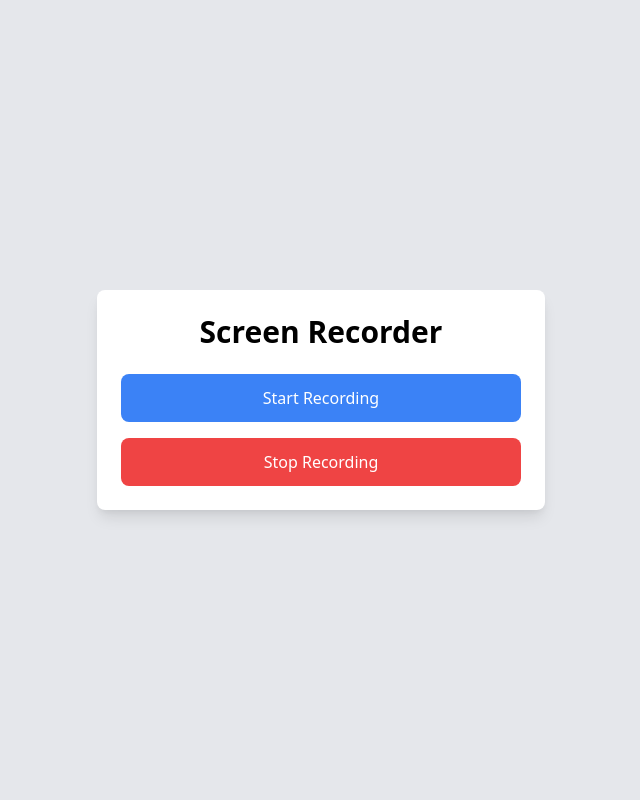
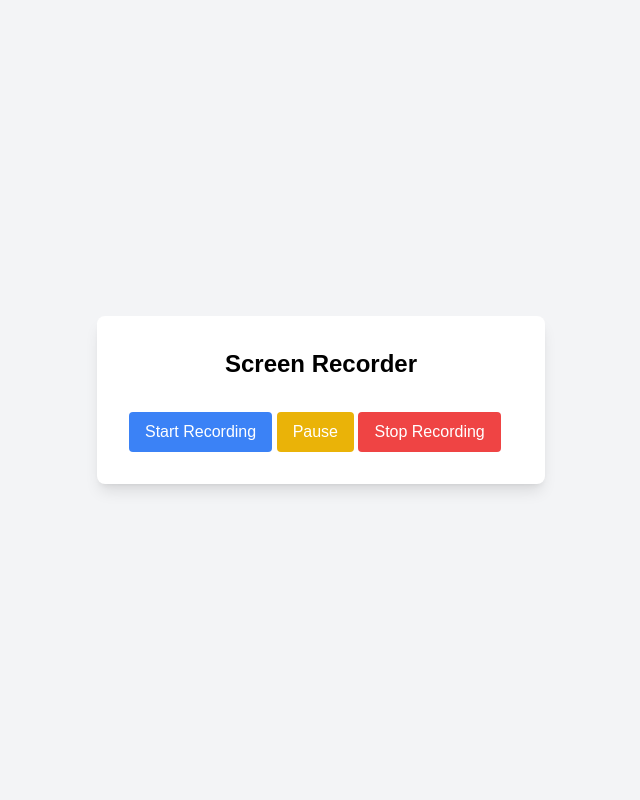
Before and after one commit to ivanz8/OnlineScreenRecorder, a Flask app: page / in a window 1280 px wide. Shown: the whole page, without its empty margins (319-959 px from the left). Run offline with Flask 3, Linux system fonts and the light colour scheme; some libraries are stand-ins or nearby versions.

Commit message:
Update index.html

```diff
--- a/templates/index.html
+++ b/templates/index.html
@@ -3,39 +3,95 @@
 <head>
     <meta charset="UTF-8">
     <meta name="viewport" content="width=device-width, initial-scale=1.0">
-    <title>Online Screen Recorder</title>
-    <!-- Tailwind CSS CDN -->
-    <link href="https://cdn.jsdelivr.net/npm/tailwindcss@2.2.19/dist/tailwind.min.css" rel="stylesheet">
+    <title>Screen Recorder</title>
+    <script src="https://cdn.tailwindcss.com"></script>
+    <style>
+        body { font-family: Arial, sans-serif; }
+    </style>
+</head>
+<body class="bg-gray-100 flex items-center justify-center min-h-screen">
+    <div class="bg-white p-8 rounded-lg shadow-lg w-full max-w-md">
+        <h1 class="text-2xl font-bold mb-4 text-center">Screen Recorder</h1>
+        <div id="controls" class="space-y-4">
+            <button id="start" class="bg-blue-500 text-white py-2 px-4 rounded hover:bg-blue-600 transition">Start Recording</button>
+            <button id="pause" disabled class="bg-yellow-500 text-white py-2 px-4 rounded hover:bg-yellow-600 transition">Pause</button>
+            <button id="stop" disabled class="bg-red-500 text-white py-2 px-4 rounded hover:bg-red-600 transition">Stop Recording</button>
+            <a id="download" class="bg-green-500 text-white py-2 px-4 rounded hover:bg-green-600 transition" style="display: none;">Download Video</a>
+            <div id="progress-container" class="hidden">
+                <p class="text-gray-700 mb-2">Recording Duration:</p>
+                <div class="w-full bg-gray-200 rounded h-4">
+                    <div id="progress-bar" class="bg-blue-500 h-full rounded" style="width: 0%;"></div>
+                </div>
+                <p id="progress-time" class="text-gray-700 mt-2">00:00</p>
+            </div>
+        </div>
+    </div>
+
     <script>
-        function startRecording() {
-            fetch('/start_recording', { method: 'POST' })
-                .then(response => response.text())
-                .then(data => {
-                    console.log(data);
-                    alert('Recording started!');
-                })
-                .catch(error => console.error('Error:', error));
-        }
+        let mediaRecorder;
+        let chunks = [];
+        let startButton = document.getElementById('start');
+        let pauseButton = document.getElementById('pause');
+        let stopButton = document.getElementById('stop');
+        let downloadLink = document.getElementById('download');
+        let progressContainer = document.getElementById('progress-container');
+        let progressBar = document.getElementById('progress-bar');
+        let progressTime = document.getElementById('progress-time');
+        let recordingStartTime;
 
-        function stopRecording() {
-            fetch('/stop_recording', { method: 'POST' })
-                .then(response => response.text())
-                .then(data => {
-                    console.log(data);
-                    alert('Recording stopped!');
-                    window.location.href = '/download_video';
-                })
-                .catch(error => console.error('Error:', error));
+        startButton.addEventListener('click', async () => {
+            let stream = await navigator.mediaDevices.getDisplayMedia({ video: true });
+            mediaRecorder = new MediaRecorder(stream);
+
+            mediaRecorder.ondataavailable = (event) => {
+                chunks.push(event.data);
+            };
+
+            mediaRecorder.onstop = () => {
+                let blob = new Blob(chunks, { type: 'video/webm' });
+                let url = URL.createObjectURL(blob);
+                downloadLink.href = url;
+                downloadLink.download = 'recording.webm';
+                downloadLink.style.display = 'block';
+                progressContainer.classList.add('hidden');
+            };
+
+            mediaRecorder.start();
+            startButton.disabled = true;
+            pauseButton.disabled = false;
+            stopButton.disabled = false;
+            progressContainer.classList.remove('hidden');
+            recordingStartTime = Date.now();
+            updateProgress();
+        });
+
+        pauseButton.addEventListener('click', () => {
+            if (mediaRecorder.state === 'recording') {
+                mediaRecorder.pause();
+                pauseButton.textContent = 'Resume';
+            } else {
+                mediaRecorder.resume();
+                pauseButton.textContent = 'Pause';
+            }
+        });
+
+        stopButton.addEventListener('click', () => {
+            mediaRecorder.stop();
+            startButton.disabled = false;
+            pauseButton.disabled = true;
+            stopButton.disabled = true;
+        });
+
+        function updateProgress() {
+            if (mediaRecorder && mediaRecorder.state === 'recording') {
+                let elapsedTime = (Date.now() - recordingStartTime) / 1000;
+                let minutes = Math.floor(elapsedTime / 60);
+                let seconds = Math.floor(elapsedTime % 60);
+                progressTime.textContent = `${String(minutes).padStart(2, '0')}:${String(seconds).padStart(2, '0')}`;
+                progressBar.style.width = `${Math.min((elapsedTime / 3600) * 100, 100)}%`;
+                requestAnimationFrame(updateProgress);
+            }
         }
     </script>
-</head>
-<body class="bg-gray-200 flex items-center justify-center min-h-screen p-4">
-    <div class="bg-white p-6 rounded-lg shadow-lg max-w-md w-full">
-        <h1 class="text-3xl font-bold text-center mb-6">Screen Recorder</h1>
-        <div class="flex flex-col space-y-4">
-            <button onclick="startRecording()" class="w-full py-3 bg-blue-500 text-white rounded-lg hover:bg-blue-600 focus:outline-none focus:ring-2 focus:ring-blue-500 focus:ring-opacity-50">Start Recording</button>
-            <button onclick="stopRecording()" class="w-full py-3 bg-red-500 text-white rounded-lg hover:bg-red-600 focus:outline-none focus:ring-2 focus:ring-red-500 focus:ring-opacity-50">Stop Recording</button>
-        </div>
-    </div>
 </body>
 </html>
```
